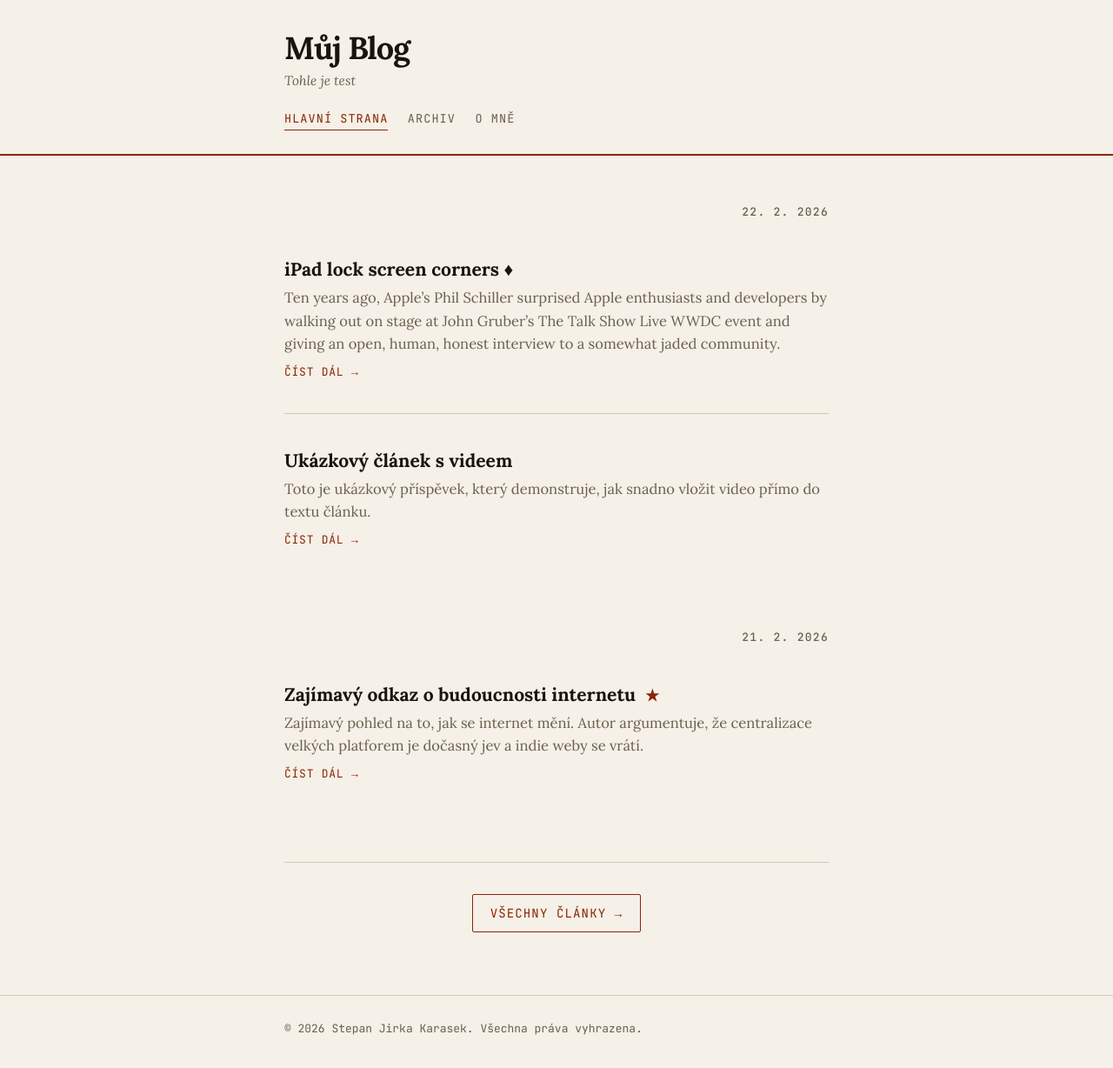
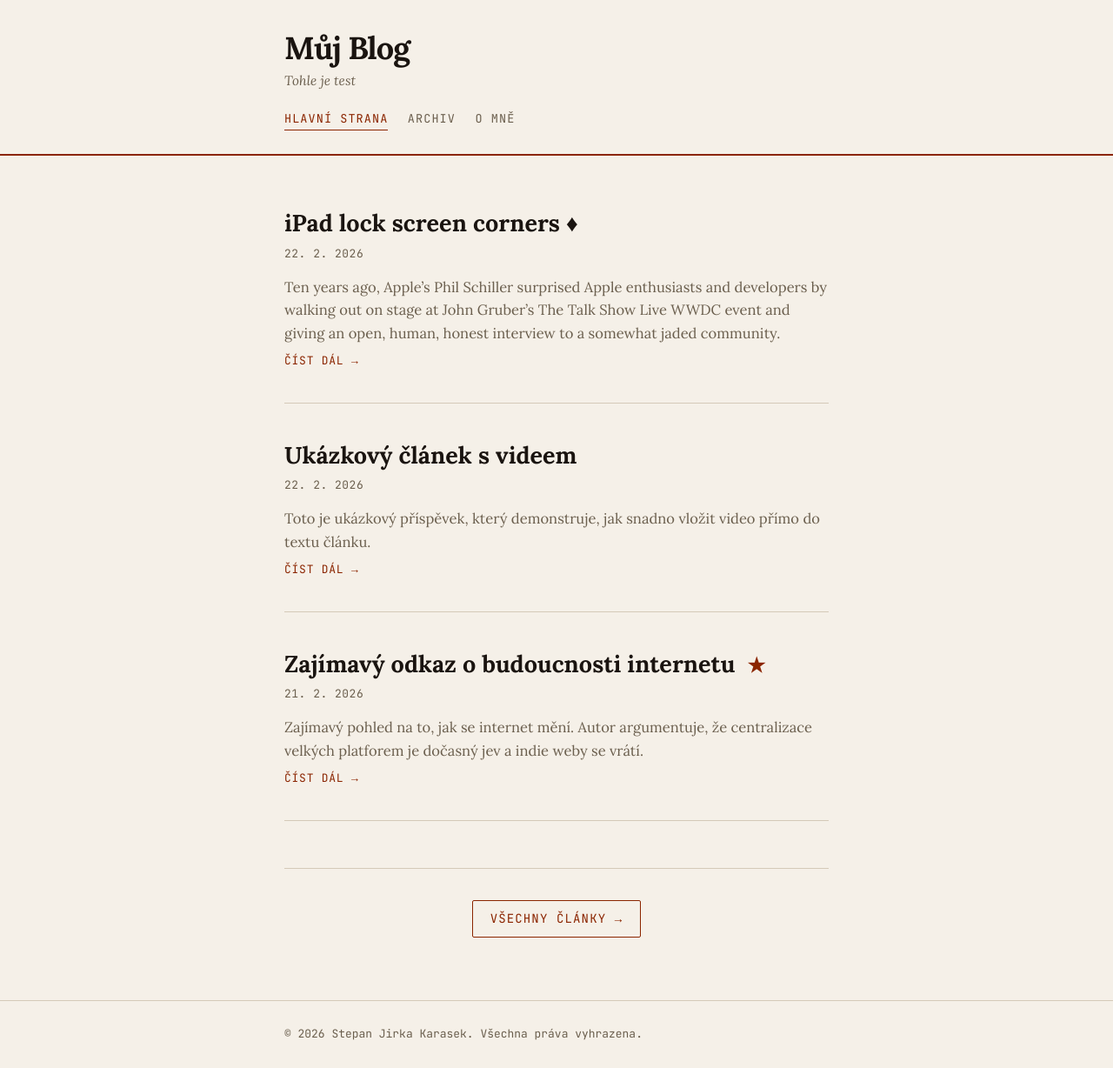
Before and after one commit to StepanJirkaKarasek/StepanJirkaKarasek.github.io, a Jekyll site: the page built from index.html, in a window 1280 px wide. Shown: the whole page at 87% size. Built offline with Jekyll 4.4.1, drawn with Linux system fonts in a browser that asks for light colours.

Commit message:
Update index.html

```diff
--- a/index.html
+++ b/index.html
@@ -3,39 +3,29 @@
 title: Hlavní strana
 ---
 
-{% assign posts_by_day = site.posts | group_by_exp: "post", "post.date | date: '%Y-%m-%d'" %}
-
 {% assign shown = 0 %}
-{% for day in posts_by_day %}
+{% for post in site.posts %}
   {% if shown < 3 %}
-    <section class="post-day-group">
-      <h2 class="post-day-heading">
-        {{ day.items.first.date | date: "%-d. %-m. %Y" }}
-      </h2>
-      <ul class="post-list">
-        {% for post in day.items %}
-          {% if shown < 3 %}
-            <li class="post-item">
-              <h3 class="post-item-title">
+  <article class="post-item">
+    <h2 class="post-item-title">
       {% if post.external_url %}
         <a href="{{ post.external_url }}">{{ post.title }}</a>
         <a href="{{ post.url | relative_url }}" class="linked-marker">★</a>
       {% else %}
         <a href="{{ post.url | relative_url }}">{{ post.title }}</a>
       {% endif %}
-              </h3>
-              {% if post.excerpt %}
+    </h2>
+    <div class="post-item-date">
+      <time datetime="{{ post.date | date_to_xmlschema }}">
+        {{ post.date | date: "%-d. %-m. %Y" }}
+      </time>
+    </div>
     <div class="post-excerpt">
       {{ post.excerpt }}
       <a href="{{ post.url | relative_url }}" class="read-more">Číst dál →</a>
     </div>
-              {% endif %}
-            </li>
+  </article>
   {% assign shown = shown | plus: 1 %}
-          {% endif %}
-        {% endfor %}
-      </ul>
-    </section>
   {% endif %}
 {% endfor %}
 
```
Lines whose indentation alone changed are shown as unchanged.
